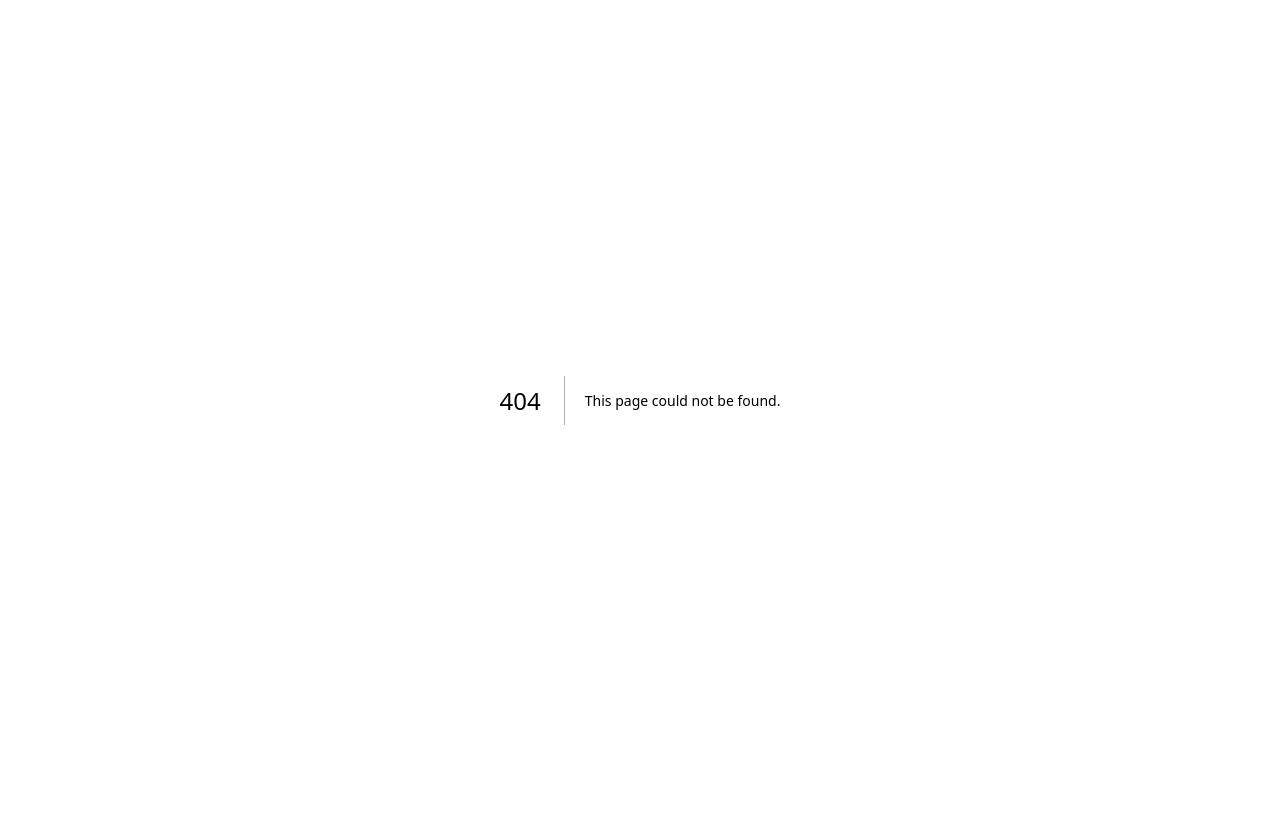
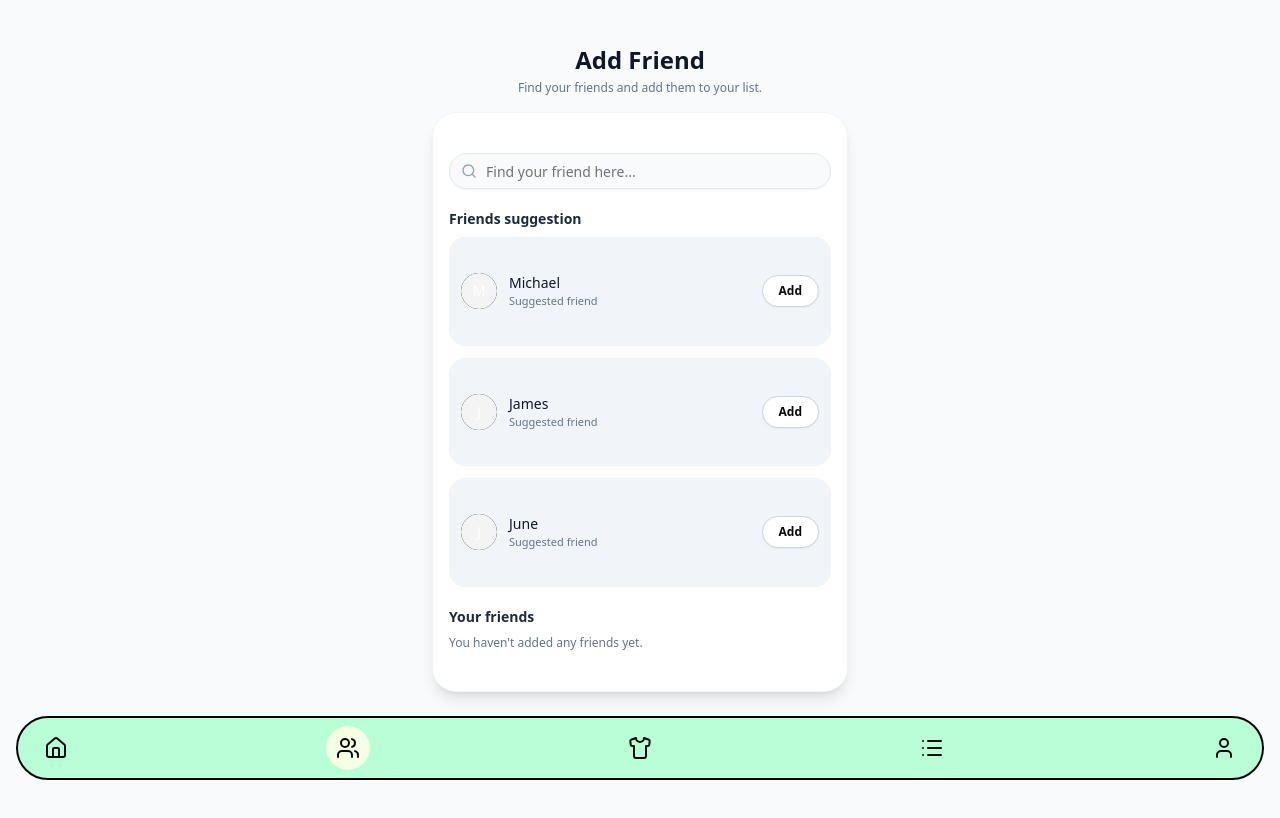
Before and after one commit to jliu4242/fitcheck, a Next.js app in the folder frontend/: page /friends in a window 1280 px wide. Before the commit this address had no page. Built offline with nearby package versions, Linux system fonts and the light colour scheme.

Commit message:
adding friends page

```diff
--- /dev/null
+++ b/frontend/src/app/friends/page.js
@@ -0,0 +1,162 @@
+"use client";
+
+import React, { useState, useMemo } from "react";
+import { Search } from "lucide-react";
+
+import { Input } from "@/components/ui/input";
+import { Button } from "@/components/ui/button";
+import { Card, CardContent } from "@/components/ui/card";
+import { Avatar, AvatarFallback } from "@/components/ui/avatar";
+import BottomNav from "@/components/ui/BottomNav";
+
+const ALL_USERS = [
+  { id: 1, name: "Michael" },
+  { id: 2, name: "James" },
+  { id: 3, name: "June" },
+];
+
+export default function FriendsPage() {
+  const [search, setSearch] = useState("");
+  const [friends, setFriends] = useState([]);
+
+  const nonFriends = useMemo(
+    () =>
+      ALL_USERS.filter(
+        (u) =>
+          !friends.some((f) => f.id === u.id) &&
+          u.name.toLowerCase().includes(search.toLowerCase())
+      ),
+    [friends, search]
+  );
+
+  const handleAdd = (user) => {
+    if (!friends.some((f) => f.id === user.id)) {
+      setFriends((prev) => [...prev, user]);
+    }
+  };
+
+  return (
+    <div className="min-h-screen bg-slate-50 flex flex-col">
+      <main className="flex-1 w-full max-w-md mx-auto px-4 pt-11 pb-32">
+        {/* Page title + subtitle (like leaderboard) */}
+        <header className="mb-4 text-center">
+          <h1 className="text-2xl font-semibold text-slate-900">
+            Add Friend
+          </h1>
+          <p className="text-xs text-slate-500 mt-1">
+            Find your friends and add them to your list.
+          </p>
+        </header>
+
+        {/* Main white card container (like leaderboard card) */}
+        <Card className="rounded-3xl shadow-lg border border-slate-100 bg-white">
+          <CardContent className="p-4 space-y-5">
+            {/* Search bar */}
+            <div>
+              <div className="relative">
+                <Search className="absolute left-3 top-1/2 -translate-y-1/2 h-4 w-4 text-slate-400" />
+                <Input
+                  placeholder="Find your friend here..."
+                  className="pl-9 rounded-full bg-slate-50 border-slate-200 focus-visible:ring-1 focus-visible:ring-slate-300"
+                  value={search}
+                  onChange={(e) => setSearch(e.target.value)}
+                />
+              </div>
+            </div>
+
+            {/* People you may know */}
+            <section>
+              <h2 className="text-sm font-semibold text-slate-800 mb-2">
+                Friends suggestion
+              </h2>
+
+              <div className="space-y-3">
+                {nonFriends.map((user) => (
+                  <Card
+                    key={user.id}
+                    className="bg-slate-100 rounded-2xl border-0 shadow-none"
+                  >
+                    <CardContent className="py-3 px-3 flex items-center justify-between gap-3">
+                      <div className="flex items-center gap-3">
+                        <Avatar className="h-9 w-9 bg-slate-700">
+                          <AvatarFallback className="text-white text-sm">
+                            {user.name[0]}
+                          </AvatarFallback>
+                        </Avatar>
+                        <div className="flex flex-col">
+                          <span className="font-medium text-sm text-slate-900">
+                            {user.name}
+                          </span>
+                          <span className="text-[11px] text-slate-500">
+                            Suggested friend
+                          </span>
+                        </div>
+                      </div>
+                      <Button
+                        size="sm"
+                        variant="outline"
+                        className="rounded-full px-4 text-xs font-semibold border-slate-300 hover:bg-slate-900 hover:text-white"
+                        onClick={() => handleAdd(user)}
+                      >
+                        Add
+                      </Button>
+                    </CardContent>
+                  </Card>
+                ))}
+
+                {nonFriends.length === 0 && (
+                  <p className="text-xs text-slate-500 text-center py-2">
+                    No more people to add with this search.
+                  </p>
+                )}
+              </div>
+            </section>
+
+            {/* Friend list */}
+            <section>
+              <h2 className="text-sm font-semibold text-slate-800 mb-2">
+                Your friends
+              </h2>
+
+              {friends.length === 0 && (
+                <p className="text-xs text-slate-500">
+                  You haven&apos;t added any friends yet.
+                </p>
+              )}
+
+              <div className="space-y-3">
+                {friends.map((user) => (
+                  <Card
+                    key={user.id}
+                    className="bg-slate-100 rounded-2xl border-0 shadow-none"
+                  >
+                    <CardContent className="py-3 px-3 flex items-center gap-3">
+                      <Avatar className="h-9 w-9 bg-slate-700">
+                        <AvatarFallback className="text-white text-sm">
+                          {user.name[0]}
+                        </AvatarFallback>
+                      </Avatar>
+                      <div className="flex flex-col">
+                        <span className="font-medium text-sm text-slate-900">
+                          {user.name}
+                        </span>
+                        <span className="text-[11px] text-slate-500">
+                          Friend
+                        </span>
+                      </div>
+                    </CardContent>
+                  </Card>
+                ))}
+              </div>
+            </section>
+          </CardContent>
+        </Card>
+      </main>
+
+      {/* Bottom Navigation */}
+      <div className="fixed inset-x-0 bottom-2 px-4 pb-[calc(env(safe-area-inset-bottom)+12px)]">
+        <BottomNav activeTab="friends" />
+      </div>
+    </div>
+  );
+}
--- a/frontend/src/app/leaderboard/page.js
+++ b/frontend/src/app/leaderboard/page.js
@@ -57,28 +57,33 @@ const leaderboardData = [
 export default function LeaderboardPage() {
   return (
     <div className="flex min-h-screen flex-col bg-background text-foreground">
+
       {/* Page content */}
-      <main className="flex-1 px-4 pb-24 pt-6">
-        <header className="mb-4">
-          <h1 className="text-2xl font-bold tracking-tight">
+      <main className="flex-1 px-4 pb-24 pt-20 max-w-md mx-auto">
+
+        {/* Header */}
+        <header className="mb-8 text-center">
+          <h1 className="text-3xl font-bold tracking-tight">
             Leaderboard
           </h1>
-          <p className="text-sm text-muted-foreground">
+          <p className="text-sm text-muted-foreground mt-2">
             See how your average rating compares to your friends.
           </p>
         </header>
 
+        {/* Leaderboard Card */}
         <Card className="border-none bg-card/80 shadow-sm">
           <CardHeader>
             <CardTitle className="text-base">
               Friends rating ranking
             </CardTitle>
           </CardHeader>
+
           <CardContent className="space-y-3">
             {leaderboardData.map((user, index) => (
               <div
                 key={user.id}
-                className="flex items-center justify-between rounded-xl bg-muted/60 px-3 py-2"
+                className="flex items-center justify-between rounded-xl bg-muted/60 px-4 py-3"
               >
                 {/* Left: rank + avatar + name */}
                 <div className="flex items-center gap-3">
@@ -112,10 +117,7 @@ export default function LeaderboardPage() {
                 <div className="flex flex-col items-end">
                   <span className="text-sm font-semibold">
                     {user.avgRating.toFixed(1)}
-                    <span className="text-xs text-muted-foreground">
-                      {" "}
-                      / 5
-                    </span>
+                    <span className="text-xs text-muted-foreground"> / 5</span>
                   </span>
                   <span className="text-[11px] text-muted-foreground">
                     {user.totalRatings} ratings
@@ -127,10 +129,10 @@ export default function LeaderboardPage() {
         </Card>
       </main>
 
-      {/* ==== BOTTOM NAVIGATION (fixed) ==== */}
-        <div className="fixed inset-x-0 bottom-2 px-4 pb-[calc(env(safe-area-inset-bottom)+12px)]">
-            <BottomNav activeTab="leaderboard" />
-        </div>
+      {/* Bottom Navigation */}
+      <div className="fixed inset-x-0 bottom-2 px-4 pb-[calc(env(safe-area-inset-bottom)+12px)]">
+        <BottomNav activeTab="leaderboard" />
+      </div>
     </div>
   )
 }
--- a/frontend/src/app/page.js
+++ b/frontend/src/app/page.js
@@ -14,7 +14,7 @@ export default function HomePage() {
   return (
     <main className="min-h-screen bg-[#f3f3f3] flex flex-col">
       {/* Main content area */}
-      <div className="flex-1 flex flex-col gap-3 px-4 pt-4 pb-24 max-w-md w-full mx-auto">
+      <div className="flex-1 flex flex-col gap-3 px-4 pt-10 pb-24 max-w-md w-full mx-auto">
         {/* ==== TOP: user info ==== */}
         <header className="flex items-center gap-3">
           <Link href="/auth">
@@ -32,7 +32,7 @@ export default function HomePage() {
 
         {/* ==== IMAGE CARD ==== */}
         <FitsSlider />
-        <div className='pl-5 pr-5'>
+        <div className='pt-2 pl-5 pr-5'>
             <Slider/>
         </div>
       </div>
--- a/frontend/src/components/ui/BottomNav.js
+++ b/frontend/src/components/ui/BottomNav.js
@@ -9,7 +9,7 @@ export default function BottomNav({ activeTab = "outfit" }) {
   return (
     <nav className="rounded-full border-[2px] border-black bg-[#B8FFD8] px-4 py-2 flex items-center justify-between">
       <NavIcon href="/" icon={<Home />} label="Home" active={activeTab === "home"} />
-      <NavIcon href="/users" icon={<Users />} label="Users" active={activeTab === "users"} />
+      <NavIcon href="/friends" icon={<Users />} label="Friends" active={activeTab === "friends"} />
       <NavIcon href="/outfit" icon={<Shirt />} label="Outfit" active={activeTab === "outfit"} />
       <NavIcon href="/leaderboard" icon={<List />} label="Leaderboard" active={activeTab === "leaderboard"} />
       <NavIcon href="/profile" icon={<User />} label="Profile" active={activeTab === "profile"} />
```
